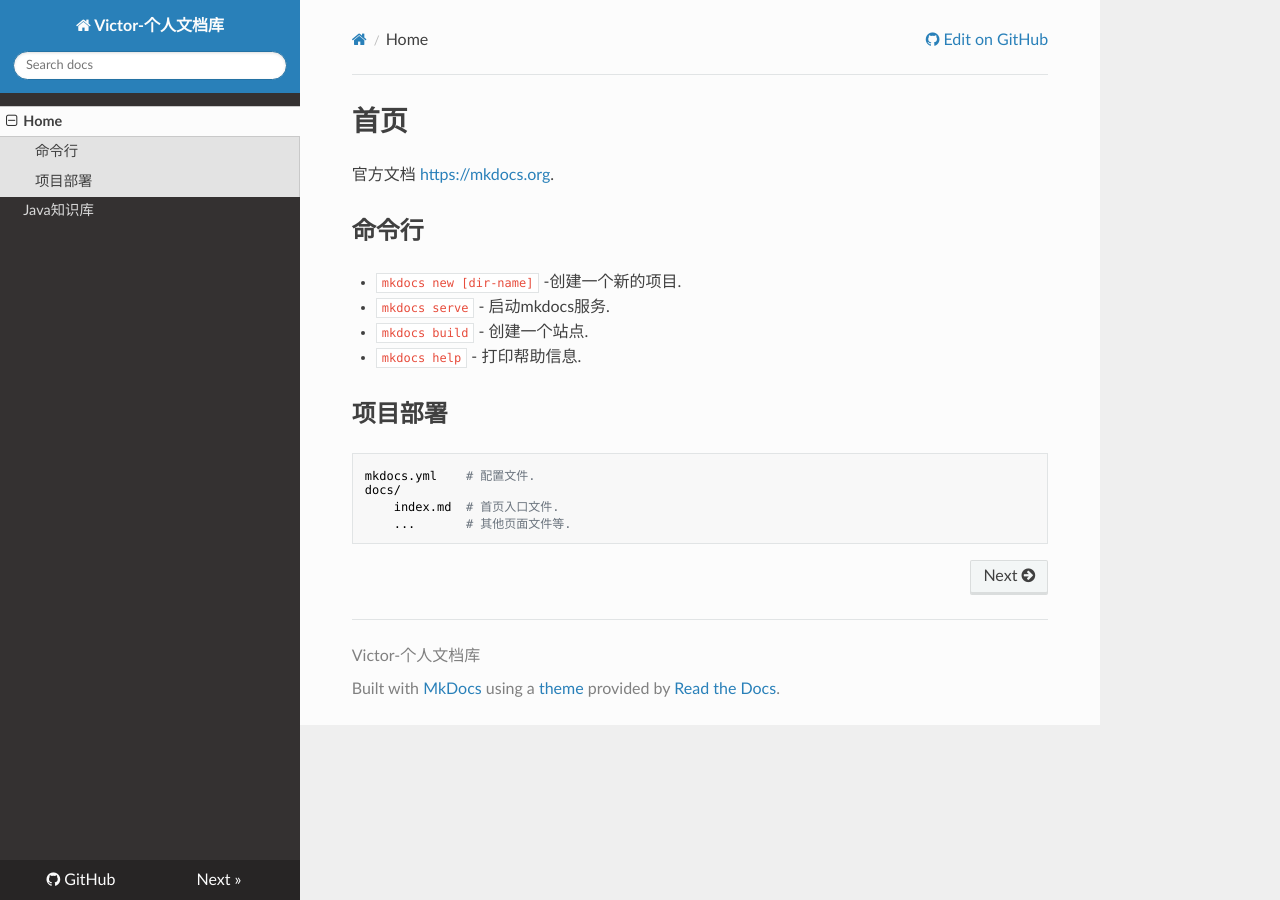
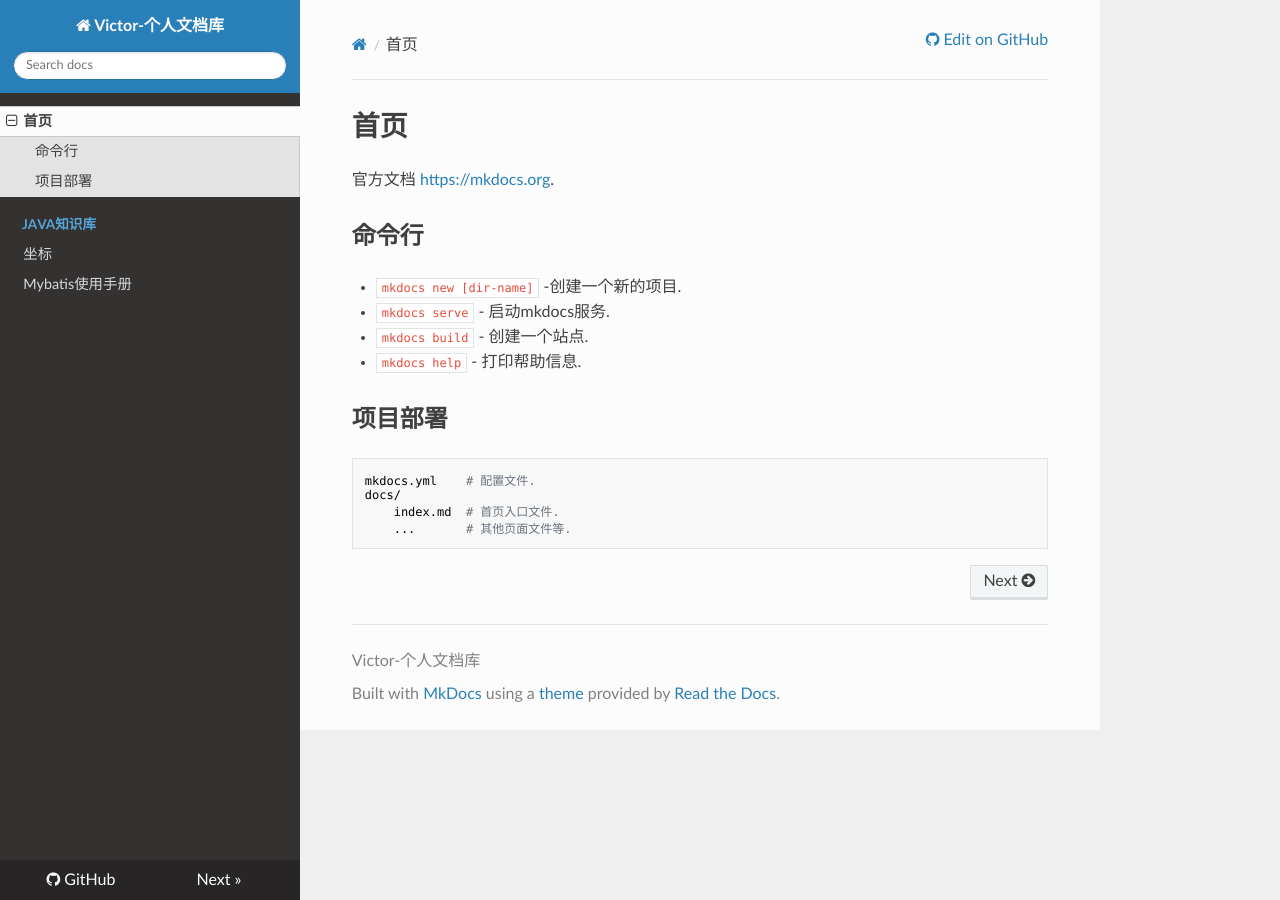
Before and after one commit to victor24680/victorDocs, an MkDocs documentation site: the page built from docs/index.md, in a window 1280 px wide. Built offline with MkDocs 1.6.1, drawn with Linux system fonts in a browser that asks for light colours; nearby versions of some CDN libraries.

Commit message:
导航设置

```diff
--- a/mkdocs.yml
+++ b/mkdocs.yml
@@ -4,5 +4,7 @@ copyright: Victor-个人文档库
 site_url: http://docs.mylw.ink/
 theme: readthedocs
 nav:
-  - Home: index.md
-  - Java知识库: Java知识库/maven工程坐标使用.md
+  - 首页: index.md
+  - Java知识库:
+    - 坐标: Java知识库/maven工程坐标使用.md
+    - Mybatis使用手册: Java知识库/Mybatis使用手册.md
```
